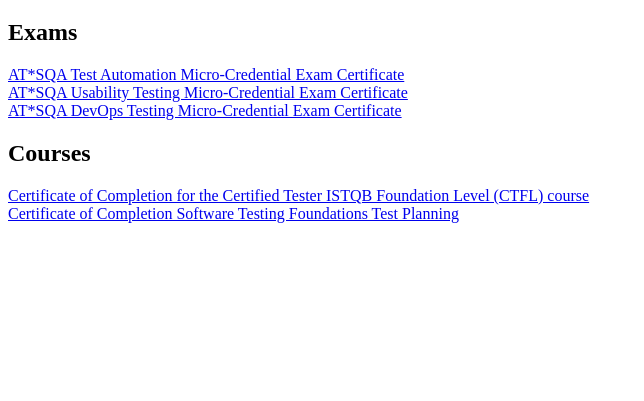
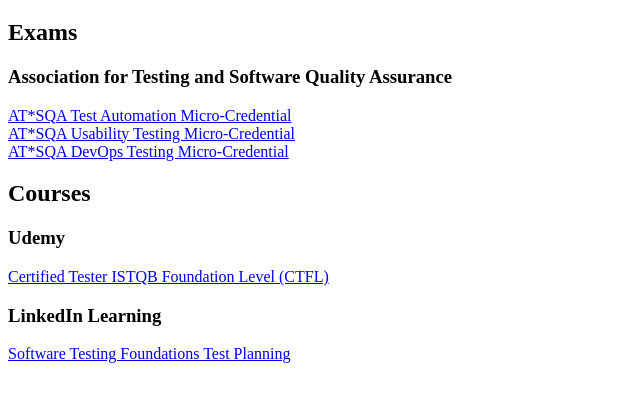
Before and after one commit to francheska-guzman/certificate, a plain HTML site: page index.html in a window 1280 px wide. Shown: the part 61-462 px from the top of the page, without its empty margins (0-644 px from the left). Drawn offline with Linux system fonts and the light colour scheme.

Commit message:
Updating

```diff
--- a/index.html
+++ b/index.html
@@ -9,16 +9,18 @@
 <body>
 	<h1>Certificates</h1>
     <h2>Exams</h2>
-    <a href="./AT*SQA-Test-Automation-Micro-Credential-Exam-Certificate.pdf" alt="AT*SQA Test Automation Micro-Credential Exam Certificate">AT*SQA Test Automation Micro-Credential Exam Certificate</a>
+    <h3>Association for Testing and Software Quality Assurance</h3>
+    <a href="./AT*SQA-Test-Automation-Micro-Credential-Exam-Certificate.pdf" alt="AT*SQA Test Automation Micro-Credential">AT*SQA Test Automation Micro-Credential</a>
     <br />
-    <a href="./AT*SQA-Usability-Testing-Micro-Credential-Exam-Certificate.pdf" alt="AT*SQA Usability Testing Micro-Credential Exam Certificate">AT*SQA Usability Testing Micro-Credential Exam Certificate</a>
+    <a href="./AT*SQA-Usability-Testing-Micro-Credential-Exam-Certificate.pdf" alt="AT*SQA Usability Testing Micro-Credential">AT*SQA Usability Testing Micro-Credential</a>
     <br />
-    <a href="./AT*SQA-DevOps-Testing-Micro-Credential-Exam-Certificate.pdf" alt="AT*SQA DevOps Testing Micro-Credential Exam Certificate">AT*SQA DevOps Testing Micro-Credential Exam Certificate</a>
+    <a href="./AT*SQA-DevOps-Testing-Micro-Credential-Exam-Certificate.pdf" alt="AT*SQA DevOps Testing Micro-Credential">AT*SQA DevOps Testing Micro-Credential</a>
     <br />
     <h2>Courses</h2>
-    <a href="./UC-5b20d321-c848-4be9-9164-84f402718701.pdf" alt="Certificate of Completion for the Certified Tester ISTQB Foundation Level (CTFL) course">Certificate of Completion for the Certified Tester ISTQB Foundation Level (CTFL) course</a>
-    <br />
-    <a href="./Certificate-of-Completion-Software-Testing-Foundations-Test-Planning.pdf" alt="Certificate of Completion Software Testing Foundations Test Planning">Certificate of Completion Software Testing Foundations Test Planning</a>
+    <h3>Udemy</h3>
+    <a href="./UC-5b20d321-c848-4be9-9164-84f402718701.pdf" alt="Certified Tester ISTQB Foundation Level (CTFL)">Certified Tester ISTQB Foundation Level (CTFL)</a>
+    <h3>LinkedIn Learning</h3>
+    <a href="./Certificate-of-Completion-Software-Testing-Foundations-Test-Planning.pdf" alt="Software Testing Foundations Test Planning">Software Testing Foundations Test Planning</a>
 
 </body>
 </html>
```
